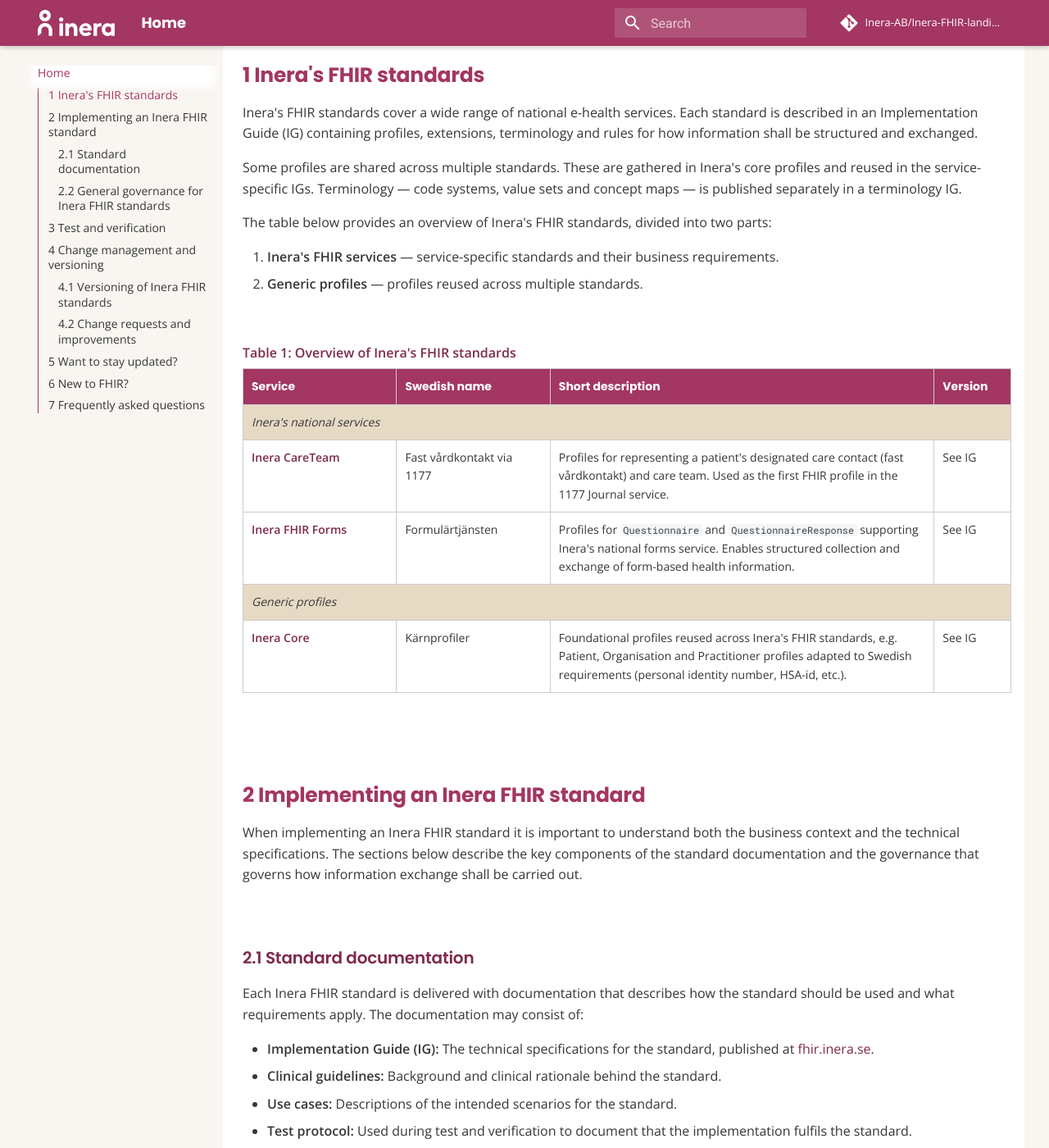
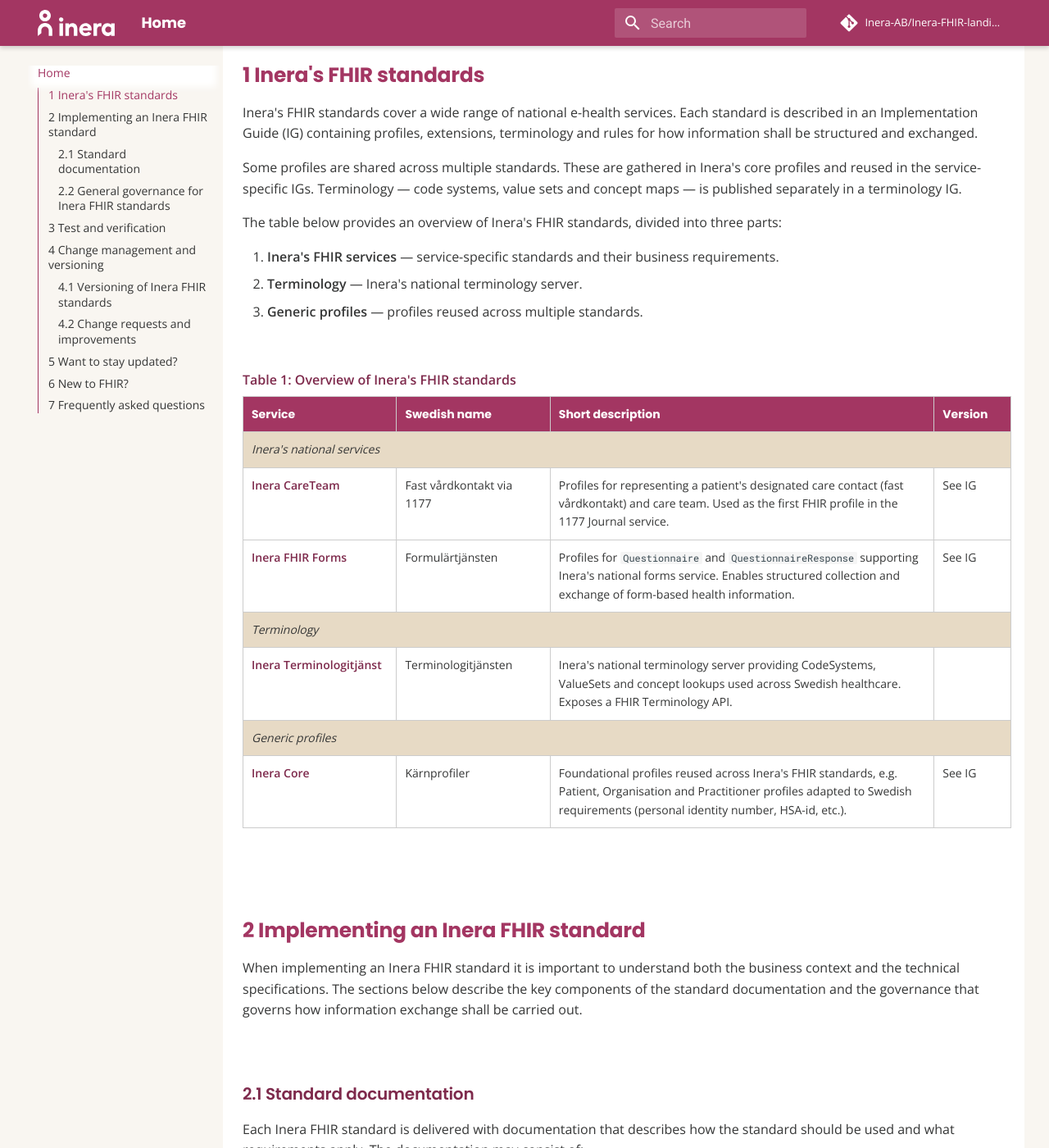
Before and after one commit to Inera-AB/Inera-FHIR-landingpage, an MkDocs documentation site: the page built from docs/index.md, in a window 1280 px wide and 1400 px high, scrolled down 879 px. Shown: the whole window at 82% size. Built offline with MkDocs 1.6.1 and Material for MkDocs 9.7.7, drawn with Linux system fonts in a browser that asks for light colours; comment, search, counter and statistics services are not loaded.

Commit message:
Add Inera Terminologitjänst to overview table
Links to https://test.api.terminologitjansten.inera.se

https://claude.ai/code/session_015iK6gvdTe4HJ7A8YTSyadh

```diff
--- a/docs/index.md
+++ b/docs/index.md
@@ -30,10 +30,11 @@ Inera's FHIR standards cover a wide range of national e-health services. Each st
 
 Some profiles are shared across multiple standards. These are gathered in Inera's core profiles and reused in the service-specific IGs. Terminology — code systems, value sets and concept maps — is published separately in a terminology IG.
 
-The table below provides an overview of Inera's FHIR standards, divided into two parts:
+The table below provides an overview of Inera's FHIR standards, divided into three parts:
 
 1. **Inera's FHIR services** — service-specific standards and their business requirements.
-2. **Generic profiles** — profiles reused across multiple standards.
+2. **Terminology** — Inera's national terminology server.
+3. **Generic profiles** — profiles reused across multiple standards.
 
 <br>
 
@@ -69,6 +70,15 @@ The table below provides an overview of Inera's FHIR standards, divided into two
     <td class="tg-cell">Formulärtjänsten</td>
     <td class="tg-cell">Profiles for <code>Questionnaire</code> and <code>QuestionnaireResponse</code> supporting Inera's national forms service. Enables structured collection and exchange of form-based health information.</td>
     <td class="tg-cell">See IG</td>
+  </tr>
+  <tr>
+    <td class="tg-category" colspan="4"><em>Terminology</em></td>
+  </tr>
+  <tr>
+    <td class="tg-cell"><a href="https://test.api.terminologitjansten.inera.se" target="_blank">Inera Terminologitjänst</a></td>
+    <td class="tg-cell">Terminologitjänsten</td>
+    <td class="tg-cell">Inera's national terminology server providing CodeSystems, ValueSets and concept lookups used across Swedish healthcare. Exposes a FHIR Terminology API.</td>
+    <td class="tg-cell"></td>
   </tr>
   <tr>
     <td class="tg-category" colspan="4"><em>Generic profiles</em></td>
```
